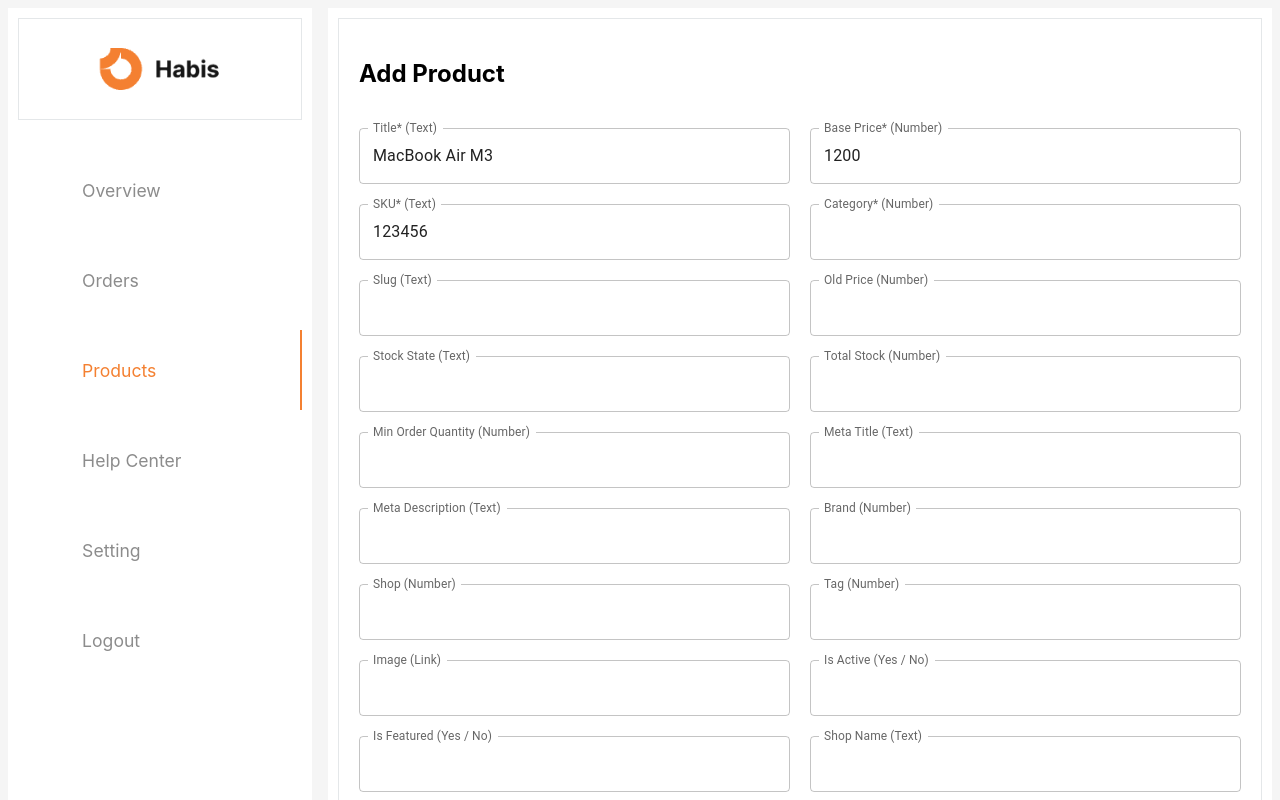
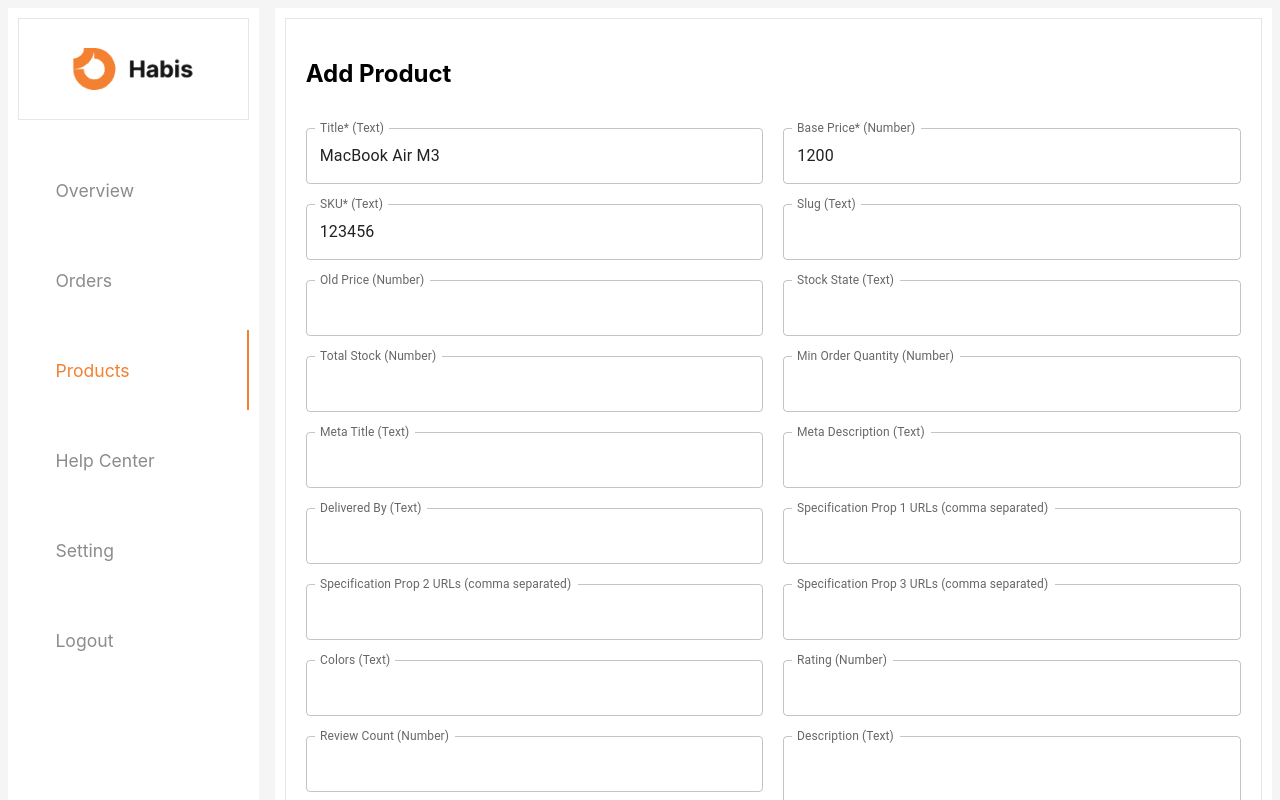
Before and after one commit to Wester641/dashboard-panel, a React (Vite) app: page /products/add in a window 1280 px wide. Shown: the top 800 px of the page. Built offline with nearby package versions, Linux system fonts and the light colour scheme; some icons are missing.

Commit message:
[added] create function

```diff
--- a/src/components/AddForms/ProductAddForm.tsx
+++ b/src/components/AddForms/ProductAddForm.tsx
@@ -3,8 +3,13 @@ import styles from "./ProductAddForm.module.scss";
 import { Button } from "@mui/material";
 import InputComponent from "../Input/Input";
 import { useEffect } from "react";
-import type { ProductPOST } from "../../types/FormTypes";
+import type {
+  ProductPOST,
+  StrictSpecificationsType,
+} from "../../types/FormTypes";
 import PickFile from "../PickFile/PickFile";
+import { axiosInstance } from "../../lib/axios";
+import { useNavigate } from "react-router-dom";
 
 const fields = [
   {
@@ -25,13 +30,6 @@ const fields = [
     name: "sku",
     required: true,
     defaultValue: "123456",
-  },
-  {
-    label: "Category* (Number)",
-    name: "category_id",
-    required: true,
-    type: "number",
-    defaultValue: "",
   },
 
   {
@@ -80,71 +78,32 @@ const fields = [
     defaultValue: "",
   },
   {
-    label: "Brand (Number)",
-    name: "brand_id",
-    required: false,
-    type: "number",
-    defaultValue: "",
-  },
-  {
-    label: "Shop (Number)",
-    name: "shop_id",
-    required: false,
-    type: "number",
-    defaultValue: "",
-  },
-  {
-    label: "Tag (Number)",
-    name: "tag_ids",
-    required: false,
-    type: "number",
-    defaultValue: "",
-  },
-  {
-    label: "Image (Link)",
-    name: "image_ids",
-    required: false,
-    defaultValue: "",
-  },
-  {
-    label: "Is Active (Yes / No)",
-    name: "is_active",
-    required: false,
-    defaultValue: "",
-  },
-  {
-    label: "Is Featured (Yes / No)",
-    name: "is_featured",
-    required: false,
-    defaultValue: "",
-  },
-  {
-    label: "Shop Name (Text)",
-    name: "shop_name",
-    required: false,
-    defaultValue: "",
-  },
-  {
     label: "Delivered By (Text)",
     name: "delivered_by",
     required: false,
     defaultValue: "",
   },
   {
-    label: "Specifications (Text)",
-    name: "specifications",
+    label: "Specification Prop 1 URLs (comma separated)",
+    name: "spec_prop1",
+    required: false,
+    defaultValue: "",
+  },
+  {
+    label: "Specification Prop 2 URLs (comma separated)",
+    name: "spec_prop2",
+    required: false,
+    defaultValue: "",
+  },
+  {
+    label: "Specification Prop 3 URLs (comma separated)",
+    name: "spec_prop3",
     required: false,
     defaultValue: "",
   },
   {
     label: "Colors (Text)",
     name: "colors",
-    required: false,
-    defaultValue: "",
-  },
-  {
-    label: "Tags (Text)",
-    name: "tags_names",
     required: false,
     defaultValue: "",
   },
@@ -178,7 +137,11 @@ const fields = [
   },
 ];
 
+const time = new Date().getTime();
+
 function ProductAddForm() {
+  const navigate = useNavigate();
+
   const {
     register,
     handleSubmit,
@@ -187,7 +150,63 @@ function ProductAddForm() {
   } = useForm<ProductPOST>();
 
   const onSubmit: SubmitHandler<ProductPOST> = (data) => {
-    console.log(data);
+    const specifications: StrictSpecificationsType = {};
+
+    if (data.spec_prop1) {
+      specifications.additionalProp1 = data.spec_prop1
+        .split(",")
+        .map((url) => url.trim());
+    }
+    if (data.spec_prop2) {
+      specifications.additionalProp2 = data.spec_prop2
+        .split(",")
+        .map((url) => url.trim());
+    }
+    if (data.spec_prop3) {
+      specifications.additionalProp3 = data.spec_prop3
+        .split(",")
+        .map((url) => url.trim());
+    }
+
+    const transformedData: ProductPOST = {
+      ...data,
+      base_price: Number(data.base_price),
+      old_price: data.old_price ? Number(data.old_price) : undefined,
+      total_stock: data.total_stock ? Number(data.total_stock) : undefined,
+      min_order_quantity: data.min_order_quantity
+        ? Number(data.min_order_quantity)
+        : undefined,
+      rating: data.rating ? Number(data.rating) : undefined,
+      reviewCount: data.reviewCount ? Number(data.reviewCount) : undefined,
+      category_id: 1,
+      brand_id: 1,
+      is_active: true,
+      is_featured: false,
+      stock_state: "Available",
+      colors: [],
+      specifications: specifications,
+      slug: time.toString(),
+      sku: time.toString(),
+    };
+
+    axiosInstance
+      .post("/products/", transformedData)
+      .then((res) => {
+        console.log(res);
+        console.log(res.status);
+
+        if (res.status === 201) {
+          alert("Product added successfully");
+          navigate("/products/");
+          return;
+        } else {
+          alert("Something went wrong");
+        }
+      })
+      .catch((err) => {
+        console.log(err);
+        alert(err.response.data.detail || "Something went wrong");
+      });
     clearErrors();
   };
 
--- a/src/components/MediaCard/MediaCard.tsx
+++ b/src/components/MediaCard/MediaCard.tsx
@@ -51,7 +51,7 @@ export default function MediaCard({ products }: MediaCardProps) {
         <img
           className={styles.mediaCardImg}
           src={
-            products.specifications?.spec_images?.[0] ||
+            products.image ||
             "https://res.cloudinary.com/dx2cycu19/image/upload/v1747590123/samples/chair.png"
           }
           alt="img"
--- a/src/layout/Layouts.tsx
+++ b/src/layout/Layouts.tsx
@@ -6,11 +6,11 @@ import SideBarMenu from "../components/SideBarMenu/SideBarMenu";
 export default function Layout() {
   return (
     <Grid container spacing={2}>
-      <Grid size={{ xs: 12, md: 3 }} className={styles.gridItem}>
+      <Grid size={{ xs: 12, md: 2.5 }} className={styles.gridItem}>
         <SideBarMenu />
       </Grid>
 
-      <Grid size={{ xs: 12, md: 9 }} className={styles.gridItem}>
+      <Grid size={{ xs: 12, md: 9.5 }} className={styles.gridItem}>
         <Outlet />
       </Grid>
     </Grid>
```
Also changed, not shown: src/types/FormTypes.ts (+24 -7 lines).
